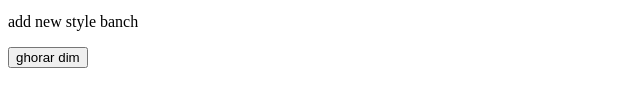
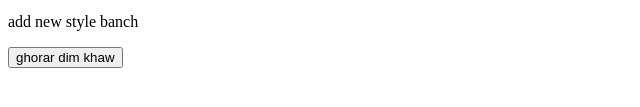
Before and after one commit to iamhoshne/my-first-website, a plain HTML site: page index.html in a window 1280 px wide. Shown: the part 279-386 px from the top of the page, 0-640 px from the left. Drawn offline with Linux system fonts and the light colour scheme.

Commit message:
Update index.html

```diff
--- a/index.html
+++ b/index.html
@@ -15,6 +15,6 @@
     <button>click me</button>
     <p>I am not in the mood mood</p>
     <p>add new style banch </p>
-    <button>ghorar dim</button>
+    <button>ghorar dim khaw</button>
 </body>
 </html>
```
